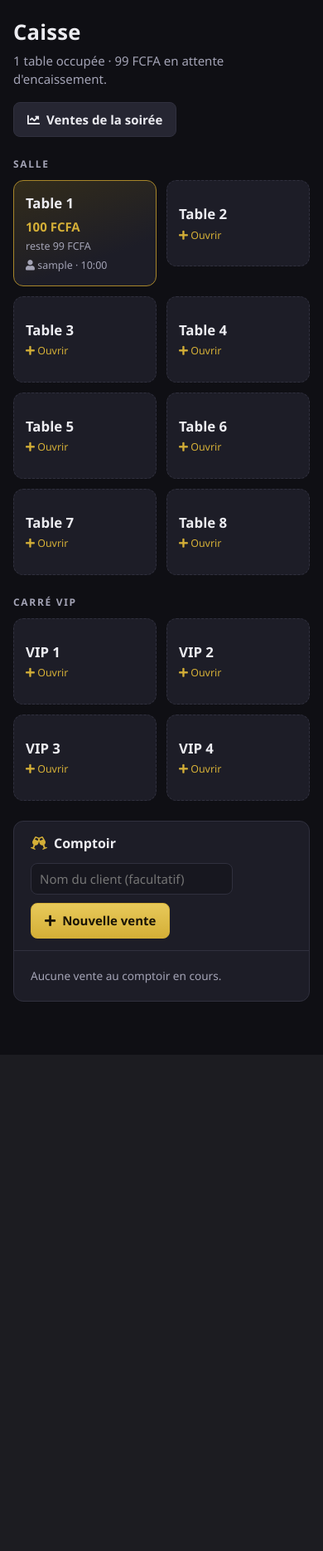
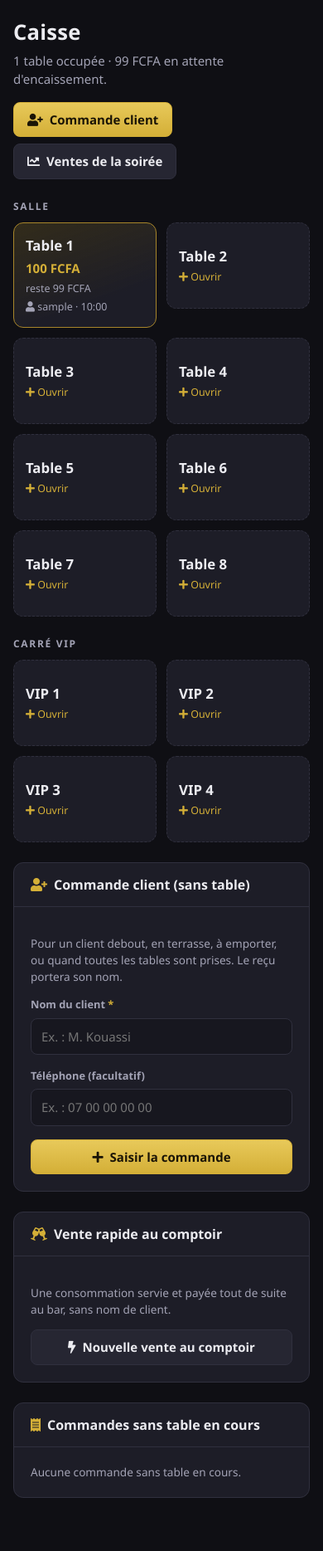
Before and after one commit to augustinyohgb45/dynasty_bar, a Django app: page /caisse/ in a window 390 px wide. Shown: the part 56-1925 px from the top of the page at 83% size. Before the commit the page ends 1327 px from the top, so only its background shows below. Run offline with Django 5.2, Linux system fonts and the light colour scheme; a user stored in the database is signed in; data comes from the database, SQL or seed files in the repository; tables that the repository leaves empty hold one stand-in row (values such as "Sample post").

Commit message:
Ajoute la commande client sans table
- Bouton « Commande client » sur la caisse : nom du client obligatoire, téléphone
  facultatif ; la commande se prend, s'encaisse et donne un reçu au nom du client.
- Message quand toutes les tables sont occupées, renvoyant vers la commande client.
- Chaque commande a désormais un type (Table, Comptoir, Commande client), visible
  dans la liste des commandes sans table, l'en-tête de la commande, le journal
  d'audit et l'administration ; les commandes existantes à table sont reclassées.
- « Vente rapide au comptoir » conservée pour les consommations sans nom.

Co-Authored-By: Claude Opus 5.5 <noreply@anthropic.com>

```diff
--- a/caisse/admin.py
+++ b/caisse/admin.py
@@ -26,12 +26,12 @@ class PaiementInline(admin.TabularInline):
 
 @admin.register(Commande)
 class CommandeAdmin(admin.ModelAdmin):
-    list_display = ('numero', 'emplacement', 'serveur', 'statut', 'date_ouverture', 'date_cloture')
-    list_filter = ('statut', 'table__zone', 'serveur')
+    list_display = ('numero', 'nature', 'emplacement', 'client', 'serveur', 'statut', 'date_ouverture', 'date_cloture')
+    list_filter = ('statut', 'nature', 'table__zone', 'serveur')
     date_hierarchy = 'date_ouverture'
     inlines = [LigneInline, PaiementInline]
     # Les commandes se gèrent depuis la caisse : consultation seule ici
-    readonly_fields = ('table', 'client', 'serveur', 'statut', 'date_ouverture', 'date_cloture', 'motif_annulation')
+    readonly_fields = ('nature', 'table', 'client', 'telephone', 'serveur', 'statut', 'date_ouverture', 'date_cloture', 'motif_annulation')
 
     def has_add_permission(self, request):
         return False
--- a/caisse/models.py
+++ b/caisse/models.py
@@ -44,9 +44,16 @@ class Commande(models.Model):
     ANNULEE = 'annulee'
     STATUTS = [(OUVERTE, "En cours"), (PAYEE, "Payée"), (ANNULEE, "Annulée")]
 
+    TABLE = 'table'
+    COMPTOIR = 'comptoir'
+    CLIENT = 'client'
+    NATURES = [(TABLE, "Table"), (COMPTOIR, "Comptoir"), (CLIENT, "Commande client")]
+
+    nature = models.CharField("type de commande", max_length=10, choices=NATURES, default=COMPTOIR)
     table = models.ForeignKey(Table, on_delete=models.PROTECT, null=True, blank=True, related_name='commandes',
-                              help_text="Vide pour une vente au comptoir.")
+                              help_text="Uniquement pour une commande à table.")
     client = models.CharField("client", max_length=80, blank=True)
+    telephone = models.CharField("téléphone du client", max_length=20, blank=True)
     serveur = models.ForeignKey(settings.AUTH_USER_MODEL, on_delete=models.PROTECT, related_name='commandes')
     statut = models.CharField(max_length=10, choices=STATUTS, default=OUVERTE)
     date_ouverture = models.DateTimeField(default=timezone.now)
@@ -67,7 +74,11 @@ class Commande(models.Model):
 
     @property
     def emplacement(self):
-        return str(self.table) if self.table_id else "Comptoir"
+        if self.table_id:
+            return str(self.table)
+        if self.nature == self.CLIENT:
+            return f"Client {self.client}" if self.client else "Commande client"
+        return "Comptoir"
 
     @property
     def est_ouverte(self):
--- a/caisse/templates/caisse/commande.html
+++ b/caisse/templates/caisse/commande.html
@@ -8,7 +8,7 @@
     <div>
         <h1>{{ commande.emplacement }} <span class="texte-discret">{{ commande.numero }}</span></h1>
         <p class="sous-titre">
-            Ouverte à {{ commande.date_ouverture|time:"H:i" }} par {{ commande.serveur.username }}{% if commande.client %} · client : {{ commande.client }}{% endif %}
+            {{ commande.get_nature_display }} · ouverte à {{ commande.date_ouverture|time:"H:i" }} par {{ commande.serveur.username }}{% if commande.client %} · client : {{ commande.client }}{% endif %}{% if commande.telephone %} ({{ commande.telephone }}){% endif %}
             {% if not commande.est_ouverte %} · <span class="badge {% if commande.statut == 'payee' %}badge-ok{% else %}badge-rupture{% endif %}">{{ commande.get_statut_display }}</span>{% endif %}
         </p>
     </div>
--- a/caisse/templates/caisse/tables.html
+++ b/caisse/templates/caisse/tables.html
@@ -7,15 +7,22 @@
 <div class="entete-page">
     <div>
         <h1>Caisse</h1>
-        <p class="sous-titre">{{ nb_occupees }} table{{ nb_occupees|pluralize }} occupée{{ nb_occupees|pluralize }} · {{ montant_en_cours|fcfa }} en attente d'encaissement.</p>
+        <p class="sous-titre">{{ nb_occupees }} table{{ nb_occupees|pluralize }} occupée{{ nb_occupees|pluralize }}{% if sans_table %} · {{ sans_table|length }} commande{{ sans_table|length|pluralize }} sans table{% endif %} · {{ montant_en_cours|fcfa }} en attente d'encaissement.</p>
     </div>
-    <a href="{% url 'ventes' %}" class="btn"><i class="fas fa-chart-line"></i> Ventes de la soirée</a>
+    <div class="actions">
+        <a href="#commande-client" class="btn btn-or" id="bouton-commande-client"><i class="fas fa-user-plus"></i> Commande client</a>
+        <a href="{% url 'ventes' %}" class="btn"><i class="fas fa-chart-line"></i> Ventes de la soirée</a>
+    </div>
 </div>
 
 {% if cloture %}
 <div class="messages"><div class="message attention"><i class="fas fa-lock"></i>
     <span>La soirée est clôturée depuis {{ cloture.date|date:"H:i" }} (par {{ cloture.par.username }}) : aucune nouvelle commande n'est possible.
     {% if user.is_superuser %}<a href="{% url 'cloture_detail' cloture.pk %}">Voir le rapport ou rouvrir la soirée</a>{% else %}Adressez-vous à l'admin.{% endif %}</span>
+</div></div>
+{% elif toutes_occupees %}
+<div class="messages"><div class="message info"><i class="fas fa-chair"></i>
+    <span>Toutes les tables sont occupées : saisissez une <a href="#commande-client">commande client</a> sans table.</span>
 </div></div>
 {% endif %}
 
@@ -47,27 +54,55 @@
 <p class="texte-discret">Aucune table configurée. L'admin peut en ajouter dans « Réglages avancés » > Tables.</p>
 {% endfor %}
 
+<div class="grille-sans-table">
+    <section class="panneau" id="commande-client">
+        <div class="panneau-entete"><h2><i class="fas fa-user-plus"></i>Commande client (sans table)</h2></div>
+        <div class="panneau-corps">
+            <p class="texte-discret">Pour un client debout, en terrasse, à emporter, ou quand toutes les tables sont prises. Le reçu portera son nom.</p>
+            <form method="post" action="{% url 'ouvrir_comptoir' %}" class="formulaire-client">
+                {% csrf_token %}
+                <input type="hidden" name="nature" value="client">
+                <div class="champ">
+                    <label for="client-nom">Nom du client <span class="requis">*</span></label>
+                    <input type="text" name="client" id="client-nom" maxlength="80" required placeholder="Ex. : M. Kouassi">
+                </div>
+                <div class="champ">
+                    <label for="client-telephone">Téléphone (facultatif)</label>
+                    <input type="tel" name="telephone" id="client-telephone" maxlength="20" placeholder="Ex. : 07 00 00 00 00" inputmode="tel">
+                </div>
+                <button type="submit" class="btn btn-or btn-bloc"><i class="fas fa-plus"></i> Saisir la commande</button>
+            </form>
+        </div>
+    </section>
+
+    <section class="panneau">
+        <div class="panneau-entete"><h2><i class="fas fa-glass-cheers"></i>Vente rapide au comptoir</h2></div>
+        <div class="panneau-corps">
+            <p class="texte-discret">Une consommation servie et payée tout de suite au bar, sans nom de client.</p>
+            <form method="post" action="{% url 'ouvrir_comptoir' %}">
+                {% csrf_token %}
+                <input type="hidden" name="nature" value="comptoir">
+                <button type="submit" class="btn btn-bloc"><i class="fas fa-bolt"></i> Nouvelle vente au comptoir</button>
+            </form>
+        </div>
+    </section>
+</div>
+
 <section class="panneau">
-    <div class="panneau-entete">
-        <h2><i class="fas fa-glass-cheers"></i>Comptoir</h2>
-        <form method="post" action="{% url 'ouvrir_comptoir' %}" class="recherche">
-            {% csrf_token %}
-            <input type="text" name="client" placeholder="Nom du client (facultatif)" aria-label="Nom du client" maxlength="80">
-            <button type="submit" class="btn btn-or"><i class="fas fa-plus"></i> Nouvelle vente</button>
-        </form>
-    </div>
-    {% if comptoir %}
+    <div class="panneau-entete"><h2><i class="fas fa-receipt"></i>Commandes sans table en cours</h2></div>
+    {% if sans_table %}
     <div class="tableau-conteneur">
         <table class="tableau">
-            <thead><tr><th>Commande</th><th>Client</th><th>Serveur</th><th>Ouverte à</th><th class="nombre">Total</th><th></th></tr></thead>
+            <thead><tr><th>Commande</th><th>Type</th><th>Client</th><th>Serveur</th><th>Ouverte à</th><th class="nombre">Total</th><th></th></tr></thead>
             <tbody>
-                {% for c in comptoir %}
+                {% for c in sans_table %}
                 <tr>
                     <td class="fort">{{ c.numero }}</td>
-                    <td>{{ c.client|default:"—" }}</td>
+                    <td><span class="badge {% if c.nature == 'client' %}badge-role-admin{% else %}badge-role-caisse{% endif %}">{{ c.get_nature_display }}</span></td>
+                    <td>{{ c.client|default:"—" }}{% if c.telephone %}<div class="discret">{{ c.telephone }}</div>{% endif %}</td>
                     <td>{{ c.serveur.username }}</td>
                     <td class="discret">{{ c.date_ouverture|time:"H:i" }}</td>
-                    <td class="nombre fort">{{ c.montant_total|fcfa }}</td>
+                    <td class="nombre fort">{{ c.montant_total|fcfa }}{% if c.montant_paye %}<div class="discret">reste {{ c.reste_du|fcfa }}</div>{% endif %}</td>
                     <td class="nombre"><a href="{% url 'commande' c.pk %}" class="btn btn-petit">Ouvrir</a></td>
                 </tr>
                 {% endfor %}
@@ -75,7 +110,16 @@
         </table>
     </div>
     {% else %}
-    <div class="panneau-corps texte-discret">Aucune vente au comptoir en cours.</div>
+    <div class="panneau-corps texte-discret">Aucune commande sans table en cours.</div>
     {% endif %}
 </section>
 {% endblock %}
+
+{% block extra_js %}
+<script>
+  // « Commande client » : amène au formulaire et place le curseur sur le nom
+  document.getElementById('bouton-commande-client').addEventListener('click', function () {
+    setTimeout(function () { document.getElementById('client-nom').focus(); }, 300);
+  });
+</script>
+{% endblock %}
--- a/caisse/templates/caisse/ticket.html
+++ b/caisse/templates/caisse/ticket.html
@@ -34,7 +34,7 @@
     <hr>
     <div>{% if commande.statut == 'payee' %}Reçu{% else %}Addition{% endif %} {{ commande.numero }} · {{ commande.emplacement }}</div>
     <div>{{ maintenant|date:"d/m/Y H:i" }} · servi par {{ commande.serveur.username }}</div>
-    {% if commande.client %}<div>Client : {{ commande.client }}</div>{% endif %}
+    {% if commande.client %}<div>Client : {{ commande.client }}{% if commande.telephone %} · {{ commande.telephone }}{% endif %}</div>{% endif %}
     <hr>
     <table>
         {% for ligne in lignes %}
--- a/caisse/views.py
+++ b/caisse/views.py
@@ -40,7 +40,8 @@ def tables(request):
             zones.append((libelle, liste))
     context = {
         'zones': zones,
-        'comptoir': [c for c in ouvertes if not c.table_id],
+        'sans_table': [c for c in ouvertes if not c.table_id],
+        'toutes_occupees': bool(zones) and all(t.commande for _, liste in zones for t in liste),
         'cloture': cloture.cloture_validee(cloture.soiree_courante()),
         'nb_occupees': len(par_table),
         'montant_en_cours': sum(c.reste_du for c in ouvertes),
@@ -53,7 +54,8 @@ def tables(request):
 def ouvrir(request, table_id=None):
     table = get_object_or_404(Table, pk=table_id, active=True) if table_id else None
     try:
-        commande = services.ouvrir_commande(table, request.user, request.POST.get('client', ''))
+        commande = services.ouvrir_commande(table, request.user, request.POST.get('client', ''),
+                                            nature=request.POST.get('nature'), telephone=request.POST.get('telephone', ''))
     except ErreurCaisse as e:
         messages.error(request, str(e))
         return redirect('tables')
--- a/static/css/dynasty.css
+++ b/static/css/dynasty.css
@@ -204,7 +204,7 @@ table.tableau { width: 100%; border-collapse: collapse; font-size: .9rem; }
 .champ label { display: block; font-size: .8rem; font-weight: 600; color: var(--texte-2); margin-bottom: 6px; }
 .champ .requis { color: var(--or); }
 
-input[type=text], input[type=number], input[type=password], input[type=search], input[type=date], select, textarea {
+input[type=text], input[type=number], input[type=password], input[type=search], input[type=date], input[type=tel], select, textarea {
     width: 100%;
     padding: 10px 12px;
     border-radius: 8px;
@@ -425,3 +425,8 @@ a.filtre.actif { color: #1a1406; }
 .commande-soldee .monnaie { margin: 0; font-size: 1.05rem; }
 .btn-recu { padding: 14px 16px; font-size: 1.05rem; }
 .grille-caisse.grille-fermee { grid-template-columns: minmax(0, 480px); }
+
+/* ---------- Commandes sans table ---------- */
+.grille-sans-table { display: grid; grid-template-columns: repeat(auto-fit, minmax(300px, 1fr)); gap: 0 24px; align-items: start; }
+#commande-client { scroll-margin-top: 16px; }
+#commande-client:target { border-color: var(--or); box-shadow: 0 0 0 3px rgba(212, 175, 55, .18); }
```
Also changed, not shown: caisse/services.py (+20 -4 lines), caisse/tests.py (+44 -0 lines), README.md, caisse/migrations/0004_commande_client.py (added).
